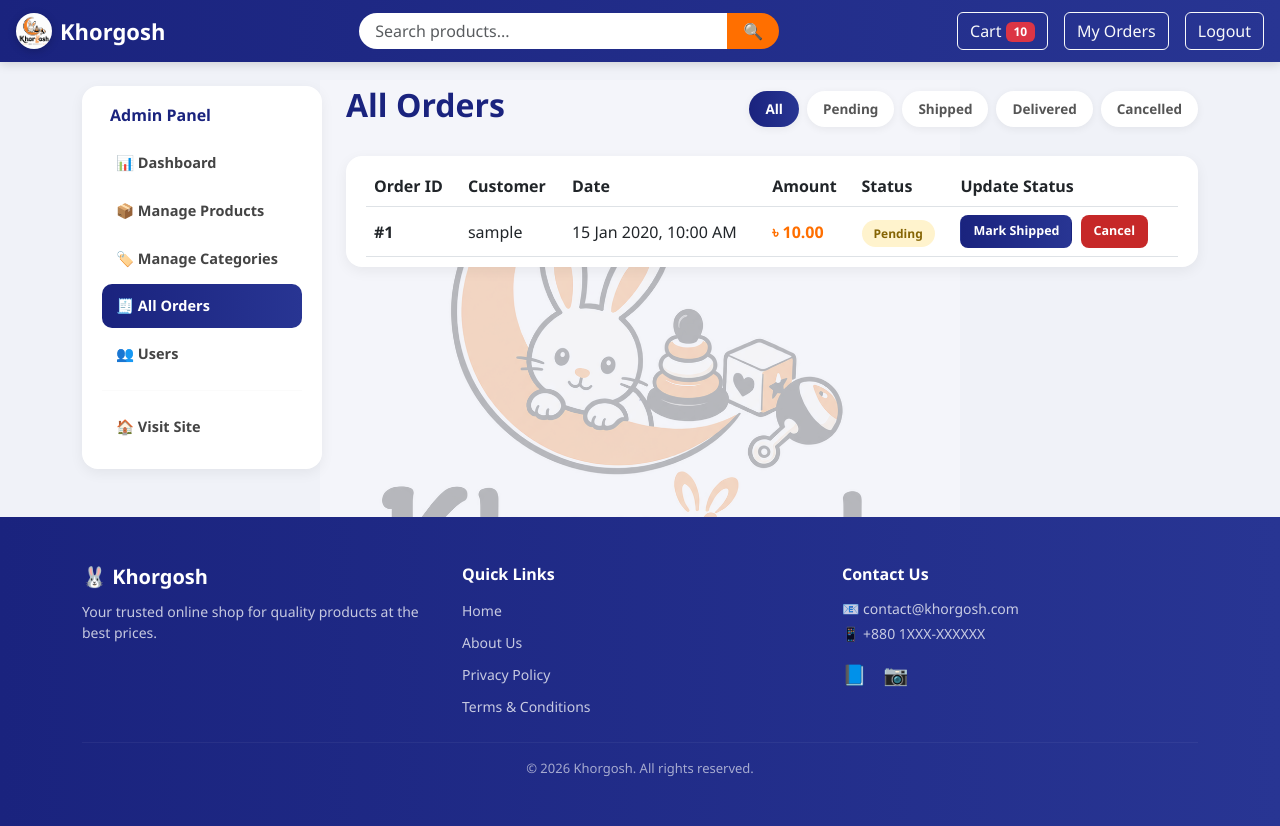
After one commit to mahdiribbi/Al-RiRa, a Django app: page /admin-dashboard/orders/ in a window 1280 px wide. The commit adds this page. Run offline with Django 5.2, Linux system fonts and the light colour scheme; a user stored in the database is signed in; tables that the repository leaves empty hold one stand-in row (values such as "Sample post").

Commit message:
Add all orders page with status filter and user list page

```diff
--- /dev/null
+++ b/backend/products/templates/admin_all_orders.html
@@ -0,0 +1,167 @@
+{% extends 'admin_base.html' %}
+{% block admin_content %}
+
+<div class="d-flex justify-content-between align-items-center mb-4 flex-wrap gap-3">
+    <h2 class="fw-bold admin-page-title">All Orders</h2>
+
+    <div class="filter-tabs">
+        <a href="{% url 'admin_all_orders' %}" class="filter-tab {% if not selected_status %}active{% endif %}">All</a>
+        <a href="{% url 'admin_all_orders' %}?status=pending" class="filter-tab {% if selected_status == 'pending' %}active{% endif %}">Pending</a>
+        <a href="{% url 'admin_all_orders' %}?status=shipped" class="filter-tab {% if selected_status == 'shipped' %}active{% endif %}">Shipped</a>
+        <a href="{% url 'admin_all_orders' %}?status=delivered" class="filter-tab {% if selected_status == 'delivered' %}active{% endif %}">Delivered</a>
+        <a href="{% url 'admin_all_orders' %}?status=cancelled" class="filter-tab {% if selected_status == 'cancelled' %}active{% endif %}">Cancelled</a>
+    </div>
+</div>
+
+<div class="admin-table-wrapper">
+    <table class="table align-middle mb-0">
+        <thead>
+            <tr>
+                <th>Order ID</th>
+                <th>Customer</th>
+                <th>Date</th>
+                <th>Amount</th>
+                <th>Status</th>
+                <th>Update Status</th>
+            </tr>
+        </thead>
+        <tbody>
+            {% for order in orders %}
+            <tr>
+                <td class="fw-semibold">#{{ order.id }}</td>
+                <td>{{ order.user.username }}</td>
+                <td>{{ order.created_at|date:"d M Y, h:i A" }}</td>
+                <td class="fw-bold" style="color: var(--accent-color);">৳ {{ order.total_amount }}</td>
+                <td>
+                    {% if order.status == 'pending' %}
+                    <span class="admin-badge admin-badge-warning">Pending</span>
+                    {% elif order.status == 'shipped' %}
+                    <span class="admin-badge admin-badge-info">Shipped</span>
+                    {% elif order.status == 'delivered' %}
+                    <span class="admin-badge admin-badge-success">Delivered</span>
+                    {% elif order.status == 'cancelled' %}
+                    <span class="admin-badge admin-badge-danger">Cancelled</span>
+                    {% endif %}
+                </td>
+                <td>
+                    {% if order.status == 'pending' %}
+                    <a href="{% url 'update_order_status' order.id 'shipped' %}" class="btn btn-sm order-action-btn">Mark Shipped</a>
+                    <a href="{% url 'update_order_status' order.id 'cancelled' %}" class="btn btn-sm order-action-btn-danger">Cancel</a>
+                    {% elif order.status == 'shipped' %}
+                    <a href="{% url 'update_order_status' order.id 'delivered' %}" class="btn btn-sm order-action-btn">Mark Delivered</a>
+                    {% else %}
+                    <span class="text-muted">—</span>
+                    {% endif %}
+                </td>
+            </tr>
+            {% empty %}
+            <tr>
+                <td colspan="6" class="text-center py-4 text-muted">No orders found.</td>
+            </tr>
+            {% endfor %}
+        </tbody>
+    </table>
+</div>
+
+<style>
+    .admin-page-title {
+        color: var(--primary-color);
+    }
+
+    .filter-tabs {
+        display: flex;
+        gap: 8px;
+        flex-wrap: wrap;
+    }
+
+    .filter-tab {
+        padding: 8px 16px;
+        border-radius: 20px;
+        background: white;
+        color: #555;
+        font-weight: 600;
+        font-size: 13.5px;
+        text-decoration: none;
+        box-shadow: 0 2px 8px rgba(0, 0, 0, 0.06);
+        transition: background 0.2s ease, color 0.2s ease;
+    }
+
+    .filter-tab:hover {
+        background: #f0f2f8;
+        color: var(--primary-color);
+    }
+
+    .filter-tab.active {
+        background: linear-gradient(90deg, #1a237e, #283593);
+        color: white;
+    }
+
+    .admin-table-wrapper {
+        background: white;
+        border-radius: 16px;
+        padding: 10px 20px;
+        box-shadow: 0 4px 14px rgba(0, 0, 0, 0.06);
+    }
+
+    .admin-badge {
+        padding: 5px 12px;
+        border-radius: 20px;
+        font-size: 12px;
+        font-weight: 700;
+    }
+
+    .admin-badge-success {
+        background-color: #d4edda;
+        color: #155724;
+    }
+
+    .admin-badge-warning {
+        background-color: #fff3cd;
+        color: #856404;
+    }
+
+    .admin-badge-danger {
+        background-color: #f8d7da;
+        color: #721c24;
+    }
+
+    .admin-badge-info {
+        background-color: #cce5ff;
+        color: #004085;
+    }
+
+    .order-action-btn {
+        background: linear-gradient(90deg, #1a237e, #283593);
+        color: white;
+        font-weight: 600;
+        border-radius: 8px;
+        padding: 6px 12px;
+        font-size: 12.5px;
+        text-decoration: none;
+        margin-right: 4px;
+        transition: transform 0.2s ease;
+    }
+
+    .order-action-btn:hover {
+        transform: translateY(-2px);
+        color: white;
+    }
+
+    .order-action-btn-danger {
+        background: #c62828;
+        color: white;
+        font-weight: 600;
+        border-radius: 8px;
+        padding: 6px 12px;
+        font-size: 12.5px;
+        text-decoration: none;
+        transition: transform 0.2s ease;
+    }
+
+    .order-action-btn-danger:hover {
+        transform: translateY(-2px);
+        color: white;
+    }
+</style>
+
+{% endblock %}
--- a/backend/products/templates/admin_base.html
+++ b/backend/products/templates/admin_base.html
@@ -12,14 +12,14 @@
                 📦 Manage Products
             </a>
             <a href="{% url 'admin_category_list' %}" class="admin-nav-link {% if '/admin-dashboard/categories/' in request.path %}active{% endif %}">
-    🏷️               Manage Categories
+                🏷️ Manage Categories
             </a>
-            <a href="#" class="admin-nav-link admin-nav-disabled">
+            <a href="{% url 'admin_all_orders' %}" class="admin-nav-link {% if '/admin-dashboard/orders/' in request.path %}active{% endif %}">
                 🧾 All Orders
             </a>
-            <a href="#" class="admin-nav-link admin-nav-disabled">
+           <a href="{% url 'admin_user_list' %}" class="admin-nav-link {% if '/admin-dashboard/users/' in request.path %}active{% endif %}">
                 👥 Users
-            </a>
+           </a>
             <hr class="admin-nav-divider">
             <a href="{% url 'home' %}" class="admin-nav-link">
                 🏠 Visit Site
--- a/backend/products/urls.py
+++ b/backend/products/urls.py
@@ -30,4 +30,6 @@ urlpatterns = [
     path('admin-dashboard/categories/add/', views.admin_category_add, name='admin_category_add'),
     path('admin-dashboard/categories/edit/<int:category_id>/', views.admin_category_edit, name='admin_category_edit'),
     path('admin-dashboard/categories/delete/<int:category_id>/', views.admin_category_delete, name='admin_category_delete'),
+    path('admin-dashboard/orders/', views.admin_all_orders, name='admin_all_orders'),
+    path('admin-dashboard/users/', views.admin_user_list, name='admin_user_list'),
 ]
--- a/backend/products/views.py
+++ b/backend/products/views.py
@@ -386,3 +386,32 @@ def admin_category_delete(request, category_id):
     category.delete()
     messages.success(request, f"Category '{name}' deleted.")
     return redirect('admin_category_list')
+
+@admin_required
+def admin_all_orders(request):
+    status_filter = request.GET.get('status')
+
+    orders = Order.objects.all().order_by('-created_at')
+
+    if status_filter:
+        orders = orders.filter(status=status_filter)
+
+    context = {
+        'orders': orders,
+        'selected_status': status_filter,
+    }
+    return render(request, 'admin_all_orders.html', context)
+
+@admin_required
+def admin_user_list(request):
+    users = User.objects.filter(is_superuser=False).order_by('-date_joined')
+
+    user_data = []
+    for user in users:
+        order_count = Order.objects.filter(user=user).count()
+        user_data.append({
+            'user': user,
+            'order_count': order_count,
+        })
+
+    return render(request, 'admin_user_list.html', {'user_data': user_data})
```
Also changed, not shown: backend/products/templates/admin_user_list.html (added, +60 -0 lines).
